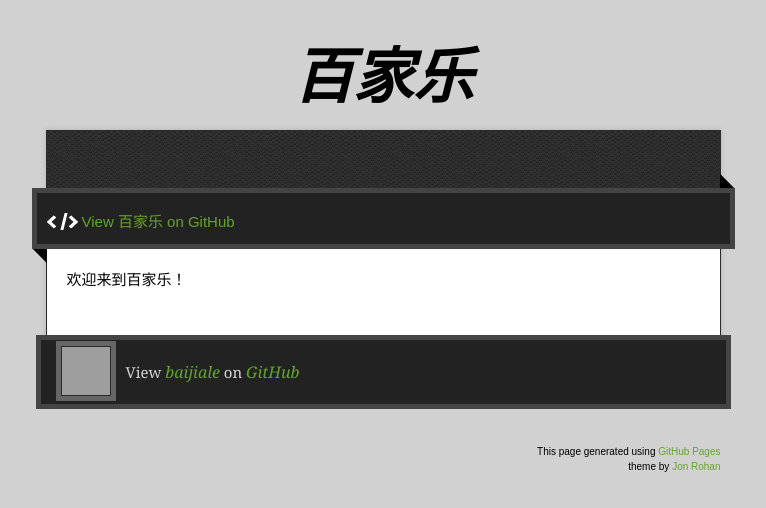
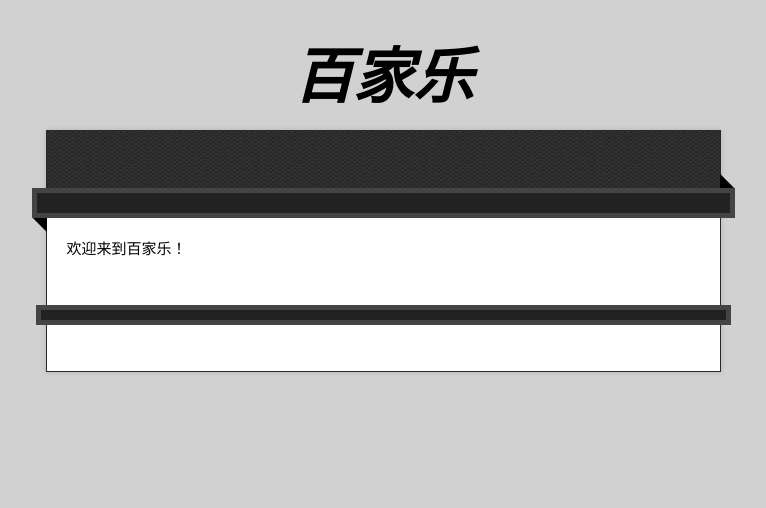
Before and after one commit to baijiale/baijiale.github.com, a plain HTML site: page index.html in a window 1280 px wide. Shown: the whole page, without its empty margins (257-1023 px from the left). Drawn offline with nearby package versions, Linux system fonts and the light colour scheme; grey boxes are pictures that could not be loaded.

Commit message:
Update index.html

```diff
--- a/index.html
+++ b/index.html
@@ -28,9 +28,6 @@
       <p class="tagline"></p>
       <div id="main" role="main">
         <div class="download-bar">
-        <div class="inner">
-          <a href="https://github.com/baijiale" class="code">View 百家乐 on GitHub</a>
-        </div>
         <span class="blc"></span><span class="trc"></span>
         </div>
         <article class="markdown-body">
@@ -41,17 +38,12 @@
     <footer>
       <div class="owner">
 
-      <p><a href="https://github.com/baijiale" class="avatar"><img src="https://avatars1.githubusercontent.com/u/7363110?s=60" width="48" height="48"/></a>View <a href="https://github.com/baijiale">baijiale</a> on <a href="https://www.github.com">GitHub</a></p>
-
-      </div>
-      <div class="creds">
-        <small>This page generated using <a href="http://pages.github.com/">GitHub Pages</a><br/>theme by <a href="https://twitter.com/jonrohan/">Jon Rohan</a></small>
       </div>
     </footer>
   </div>
   <div class="current-section">
     <a href="#top">Scroll to top</a>
-    <a href="https://github.com/baijiale/baijiale.github.com/tarball/master" class="tar">tar</a><a href="https://github.com/baijiale/baijiale.github.com/zipball/master" class="zip">zip</a><a href="" class="code">source code</a>
+
     <p class="name"></p>
   </div>
 
```
